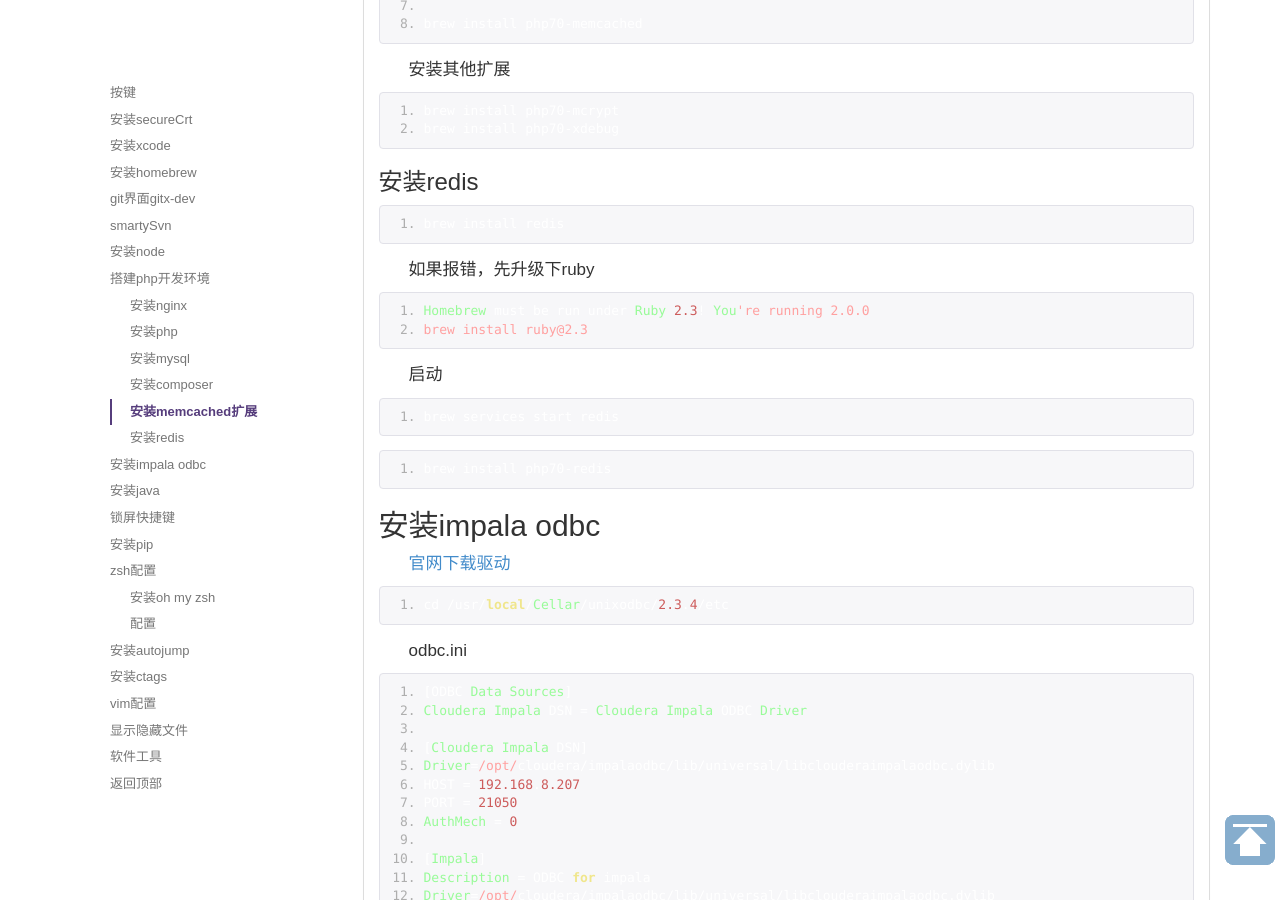
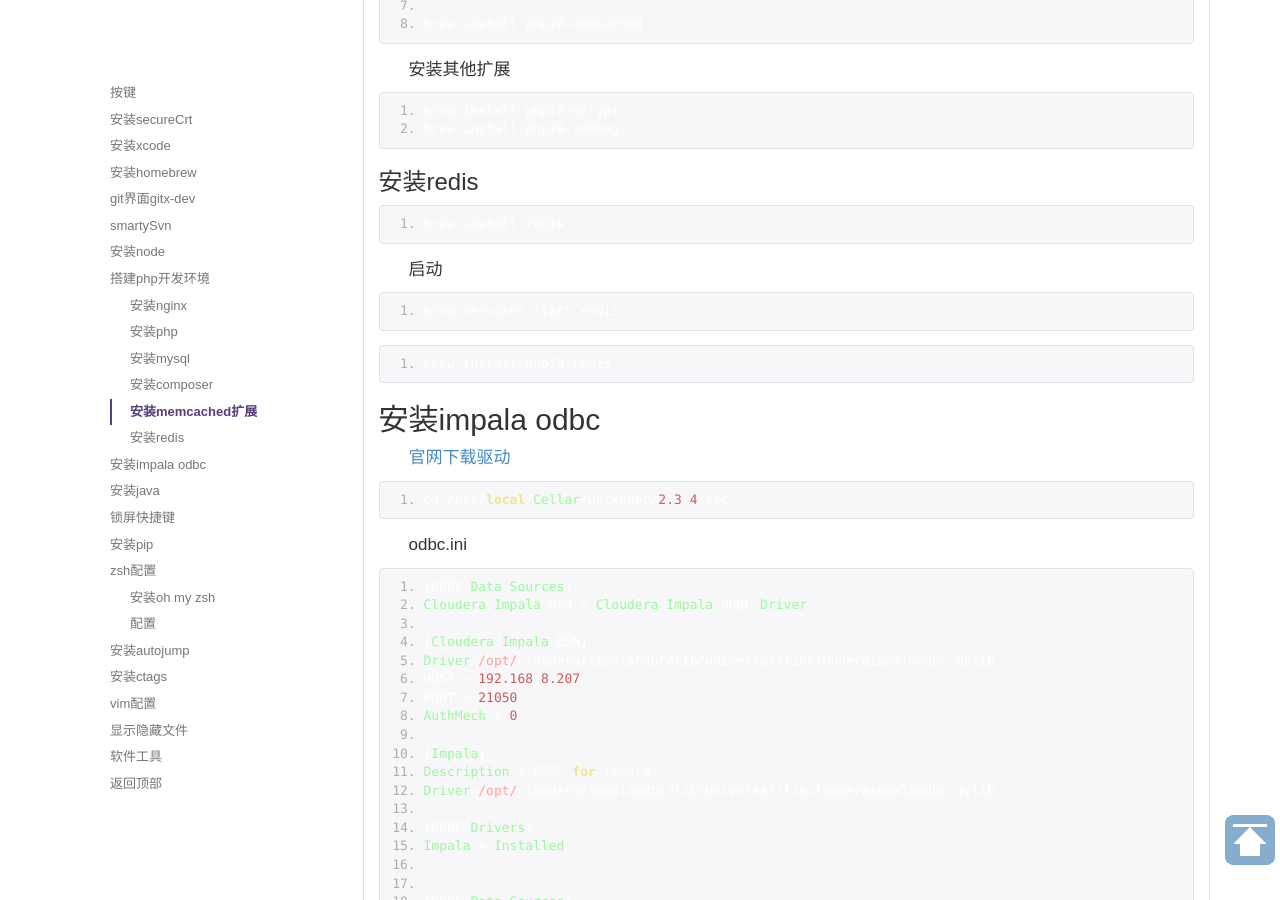
Before and after one commit to kailian/kailian.github.io, a Jekyll site: the page built from _posts/2016-07-13-mac-dev.md, in a window 1280 px wide and 900 px high, scrolled down 2746 px. Built offline with Jekyll 4.4.1, drawn with Linux system fonts in a browser that asks for light colours; comment, search, counter and statistics services are not loaded.

Commit message:
【开发】修改配置

````diff
--- a/_config.yml
+++ b/_config.yml
@@ -106,4 +106,4 @@ JB :
   #   ./_includes/custom/[HELPER]
   # where [HELPER] is the name of the helper you are overriding.
 
-gems: [jekyll-paginate]
+plugins: [jekyll-paginate]
--- a/_posts/2016-07-13-mac-dev.md
+++ b/_posts/2016-07-13-mac-dev.md
@@ -173,13 +173,6 @@ brew install php70-xdebug
 
 ```
 brew install redis
-```
-
-如果报错，先升级下ruby
-
-```
-Homebrew must be run under Ruby 2.3! You're running 2.0.0
-brew install ruby@2.3
 ```
 
 启动
````
